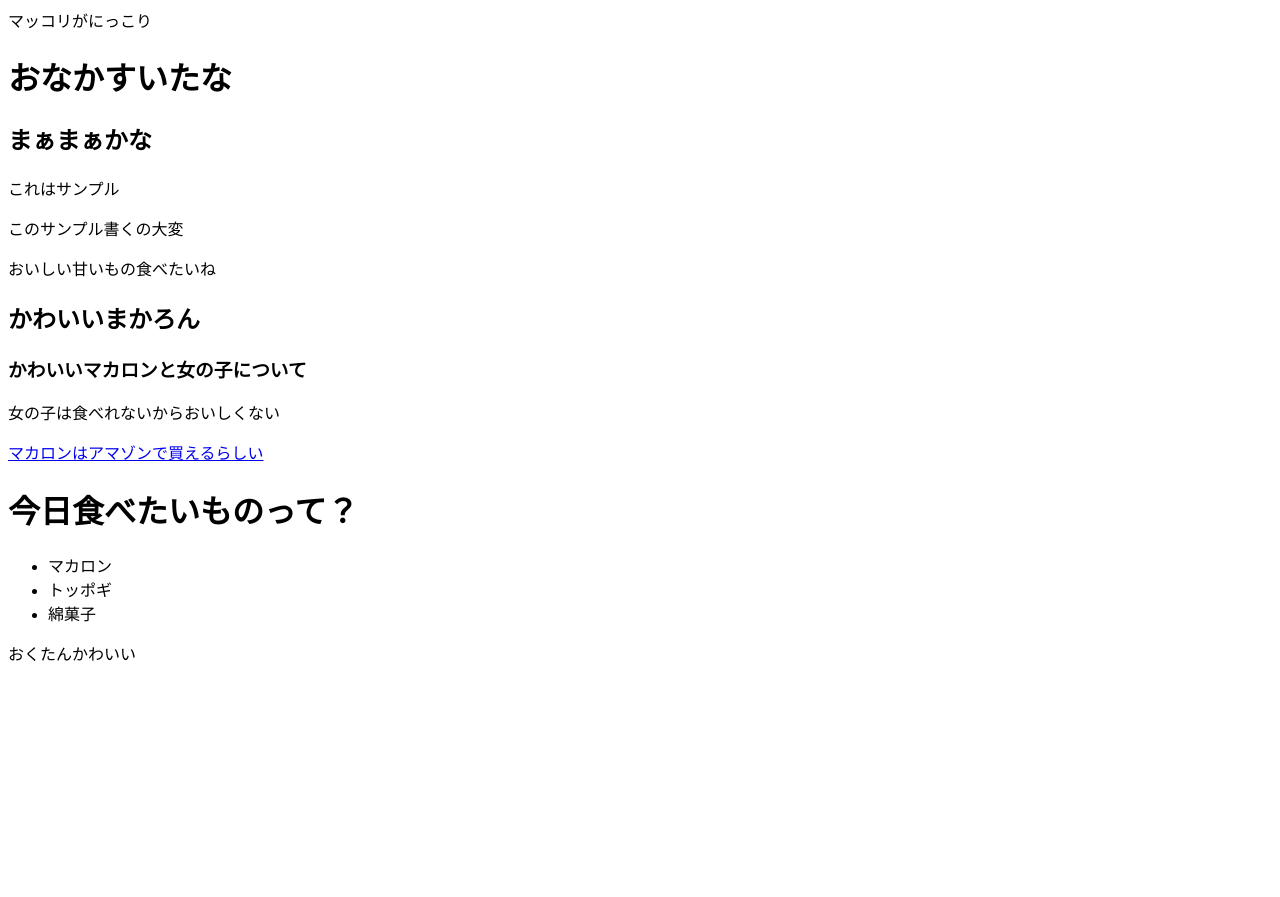
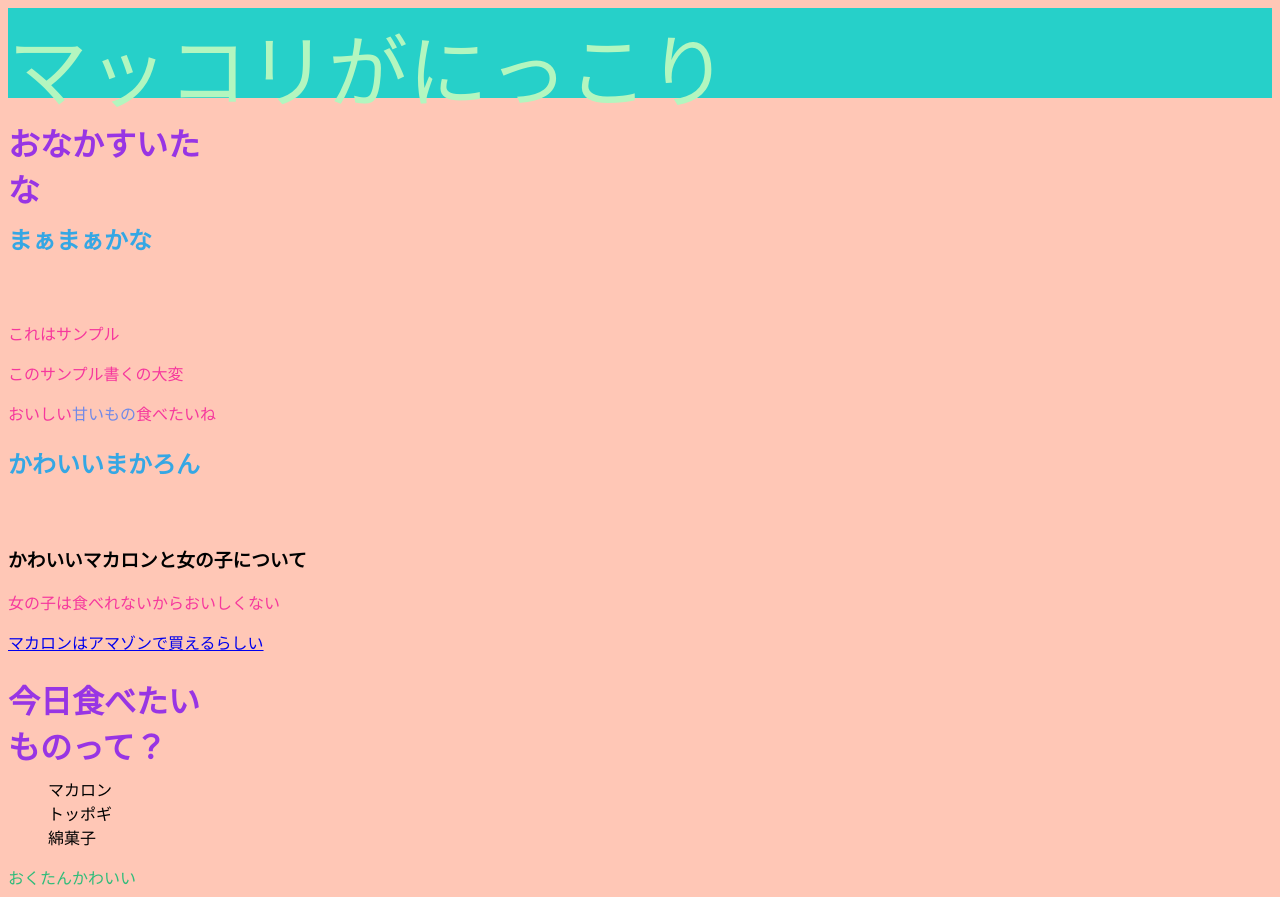
Before and after one commit to kohatanmeu/-.github.io, a plain HTML site: page index.html in a window 1280 px wide. Before the commit the page ends 800 px from the top, so only its background shows below. Drawn offline with Linux system fonts and the light colour scheme.

Commit message:
Update index.html

```diff
--- a/index.html
+++ b/index.html
@@ -1,7 +1,7 @@
 <!DOCTYPE html>
 <html lang="ja">
 <meta charset="utf-8">
-<link rel=”stylesheet” href=”https://kohatanmeu.github.io/-.github.io/aisu.css”/>
+<link rel="stylesheet" href="https://kohatanmeu.github.io/-.github.io/aisu.css"/>
 <head>
 <title>こはたんめう</title>
 </head>
```
